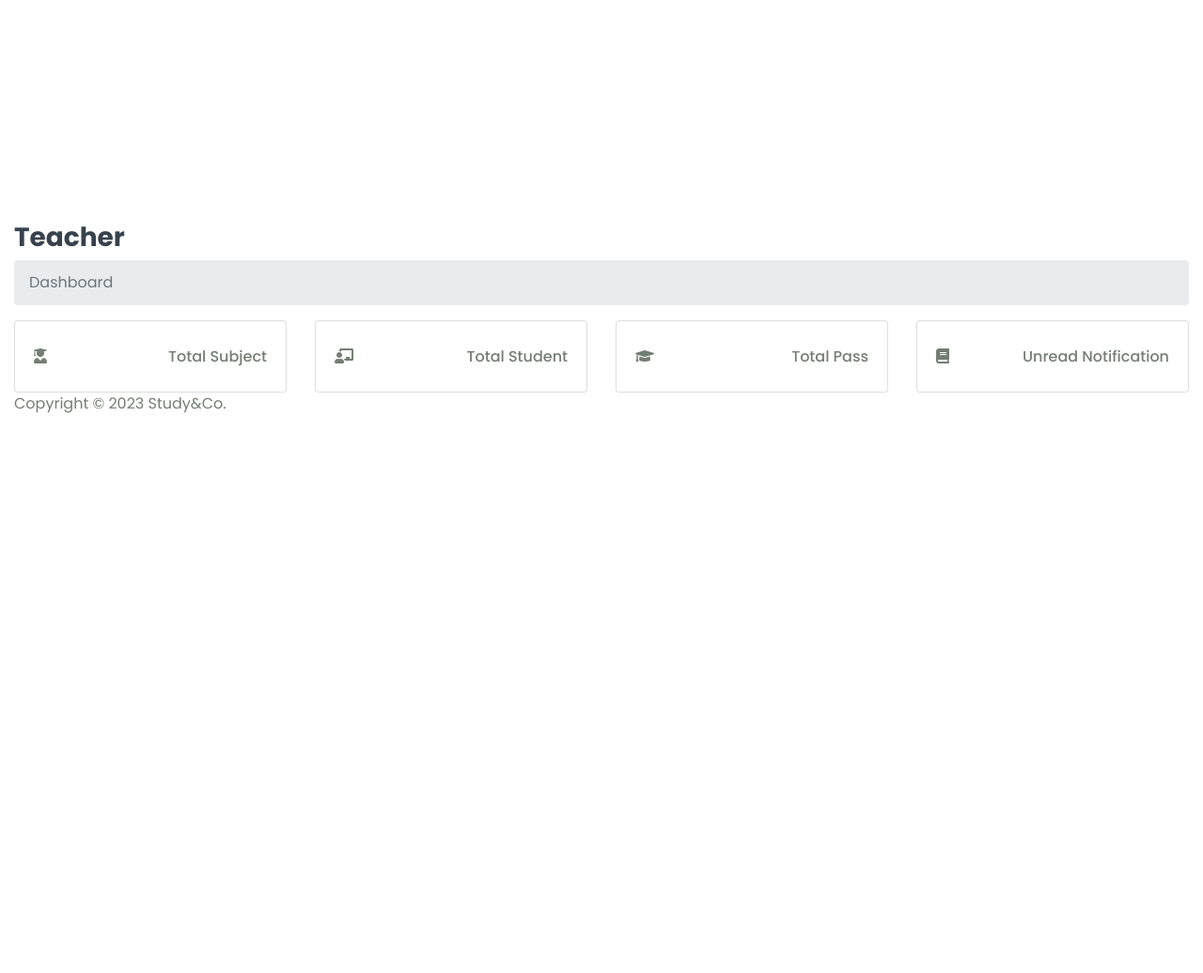
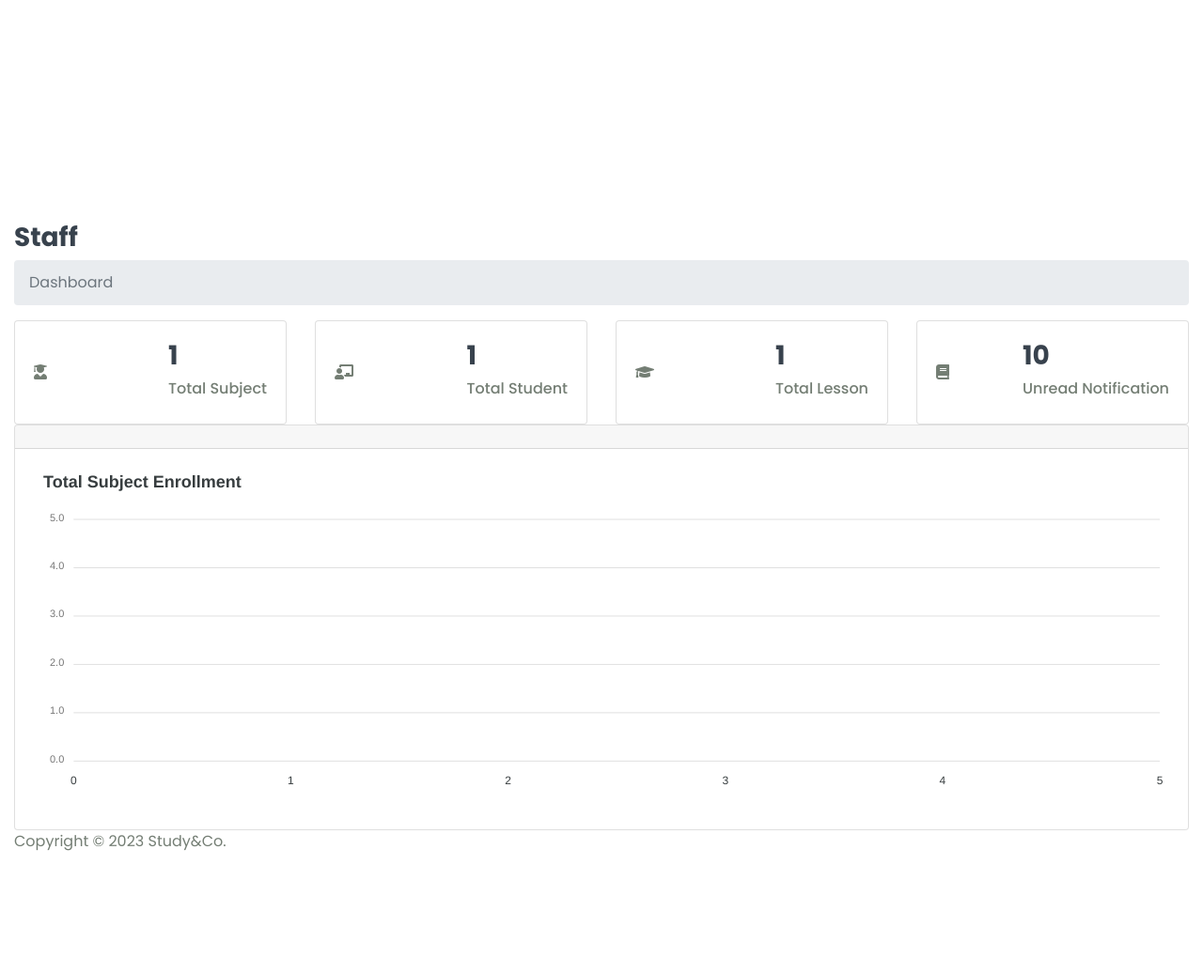
Before and after one commit to amirulabdlatib/StudyGo, a Django app: template StudyGo/templates/Staff/home.html in a window 1280 px wide. Shown: the part 785-1821 px from the top of the page at 94% size. Run offline with Django 4.2, Linux system fonts and the light colour scheme; the template is opened without the code that fills it: most values are stand-ins (such as "Sample title", 1, 10 or a date in 2020); some libraries are stand-ins or nearby versions.

Commit message:
Staff dashboard

```diff
--- a/StudyGo/templates/Staff/home.html
+++ b/StudyGo/templates/Staff/home.html
@@ -3,7 +3,7 @@
 <div class="page-header">
   <div class="row">
     <div class="col-sm-12">
-      <h3 class="page-title">Teacher</h3>
+      <h3 class="page-title">Staff</h3>
       <ul class="breadcrumb">
         <li class="breadcrumb-item active">Dashboard</li>
       </ul>
@@ -21,7 +21,7 @@
             <i class="fas fa-user-graduate"></i>
           </div>
           <div class="db-info">
-            <h3></h3>
+            <h3>{{total_subject}}</h3>
             <h6>Total Subject</h6>
           </div>
         </div>
@@ -38,7 +38,7 @@
             <i class="fas fa-chalkboard-teacher"></i>
           </div>
           <div class="db-info">
-            <h3></h3>
+            <h3>{{total_students}}</h3>
             <h6>Total Student</h6>
           </div>
         </div>
@@ -55,8 +55,8 @@
             <i class="fas fa-graduation-cap"></i>
           </div>
           <div class="db-info">
-            <h3></h3>
-            <h6>Total Pass</h6>
+            <h3>{{total_lessons}}</h3>
+            <h6>Total Lesson</h6>
           </div>
         </div>
       </div>
@@ -72,7 +72,7 @@
             <i class="fas fa-book"></i>
           </div>
           <div class="db-info">
-            <h3></h3>
+            <h3>{{unread_notification_total}}</h3>
             <h6>Unread Notification</h6>
           </div>
         </div>
@@ -81,4 +81,20 @@
   </div>
 </div>
 
-{% endblock content %}
+<!-- Chart -->
+
+<div class="row">
+  <div class="col-md-12">
+    <div class="card card-chart">
+      <div class="card-header">
+        <div class="row align-items-center"></div>
+      </div>
+      <div class="card-body">
+        <div id="subject_students_chart"></div>
+      </div>
+    </div>
+  </div>
+</div>
+
+<!-- Chart -->
+{% include 'includes/chart_staff.html' %} {% endblock content %}
--- /dev/null
+++ b/StudyGo/templates/includes/chart_staff.html
@@ -0,0 +1,71 @@
+<!-- chart_staff.html -->
+
+<script>
+  $(document).ready(function() {
+      // Bar chart
+      if ($('#subject_students_chart').length > 0) {
+          var optionsBar = {
+              chart: {
+                  type: 'bar',
+                  height: 350,
+                  width: '100%',
+                  stacked: true,
+                  toolbar: {
+                      show: false
+                  },
+              },
+              dataLabels: {
+                  enabled: false
+              },
+              plotOptions: {
+                  bar: {
+                      columnWidth: '20%',
+                  }
+              },
+              series: [{
+                  name: "Enrollments",
+                  color: '#19affb',
+                  data: {{ subject_enrollments|safe }},
+              }],
+              labels: {{ subject_names|safe }},
+              xaxis: {
+                  labels: {
+                      show: true,
+                      style: {
+                          fontSize: '12px',
+                      },
+                  },
+                  axisBorder: {
+                      show: false
+                  },
+                  axisTicks: {
+                      show: false
+                  },
+              },
+              yaxis: {
+                  axisBorder: {
+                      show: false
+                  },
+                  axisTicks: {
+                      show: false
+                  },
+                  labels: {
+                      style: {
+                          colors: '#777'
+                      }
+                  }
+              },
+              title: {
+                  text: 'Total Subject Enrollment',
+                  align: 'left',
+                  style: {
+                      fontSize: '18px'
+                  }
+              }
+          }
+
+          var chartBar = new ApexCharts(document.querySelector('#subject_students_chart'), optionsBar);
+          chartBar.render();
+      }
+  });
+</script>
```
Also changed, not shown: StudyGo/StudyGo/Staff_Views.py (+25 -1 lines), StudyGo/db.sqlite3.
